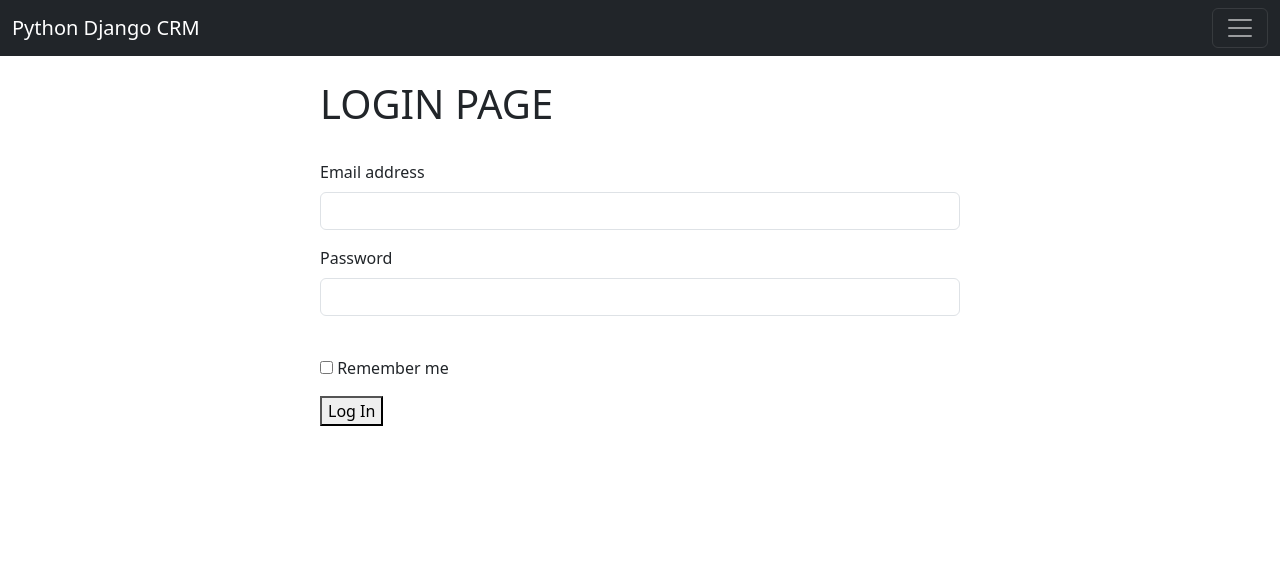
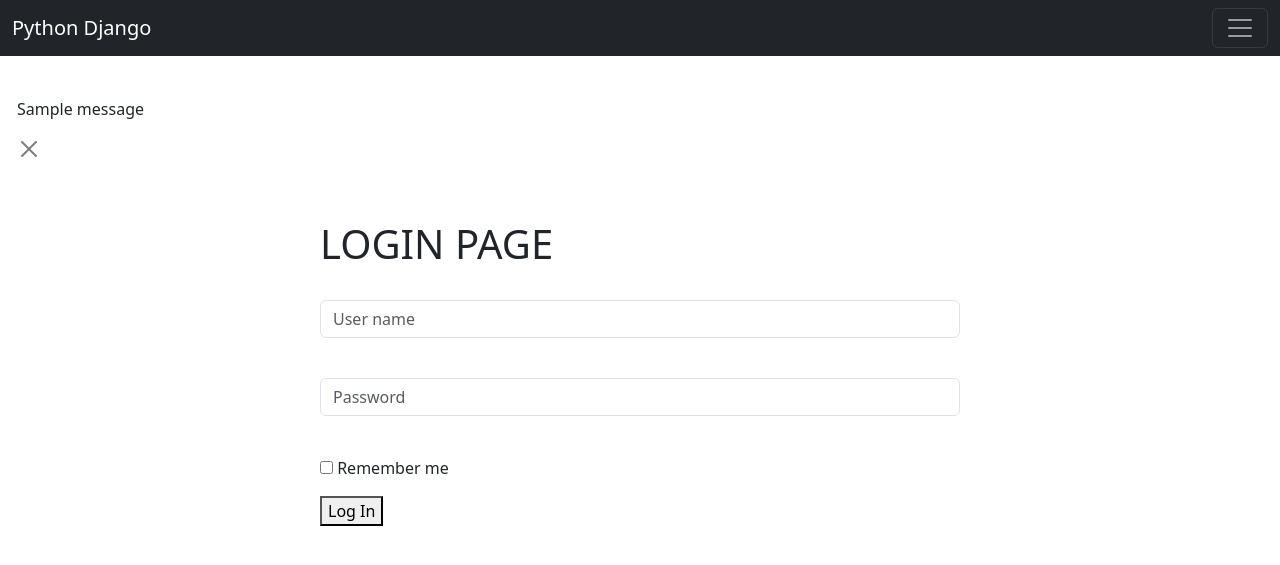
Before and after one commit to madithyac/Django-CRUD-Application, a Django app: page / in a window 1280 px wide. Shown: the top 565 px of the page. Run offline with Django 4.2, Linux system fonts and the light colour scheme; tables that the repository leaves empty hold one stand-in row (values such as "Sample post"); one stand-in notice (Sample message) is shown; some libraries are stand-ins or nearby versions.

Commit message:
added forms.py file

```diff
--- a/website/templates/base.html
+++ b/website/templates/base.html
@@ -5,14 +5,24 @@
   <head>
     <meta charset="UTF-8" />
     <meta name="viewport" content="width=device-width, initial-scale=1.0" />
-    <title>Python Django application</title>
+    <title>Python Django</title>
   </head>
 
 
 
 <link href="https://cdn.jsdelivr.net/npm/bootstrap@6.0.0-alpha.1/dist/css/bootstrap.min.css" rel="stylesheet" integrity="sha384-B/GM4XqrwHnWXNOWMbloTmrYXZg10cakYGmpfsR/bbzQ6JAJI4ihuyADKLnBgrCe" crossorigin="anonymous">
 <body>{% include 'navbar.html' %}
-    <div class="contain"><br/>{% block content %}
+    <div class="contain"><br/>
+      {% if messages %}
+        {% for message in messages %}
+        <div class="alert theme-warning" role="alert">
+  <p>{{message}}</p>
+  <button type="button" class="btn-close ms-auto" data-bs-dismiss="alert" aria-label="Close"></button>
+</div><br>
+
+        {% endfor %}
+      {% endif %}
+      {% block content %}
 {% endblock %}
 </div>
 
--- a/website/templates/home.html
+++ b/website/templates/home.html
@@ -1,25 +1,34 @@
 {% extends 'base.html' %} {% block content %}
 <div class="col-md-6 offset-md-3">
+  {% if user.is_authenticated %}
+  <h1>Hello world</h1>
+
+  {% else %}
   <h1>LOGIN PAGE</h1>
   <br />
   <form method="POST" action="{% url 'home' %}">
     {% csrf_token %}
     <form>
       <div class="mb-3">
-        <label for="exampleInputEmail1" class="form-label">Email address</label>
+        <!--<label for="exampleInputEmail1" class="form-label">User Name</label>-->
         <input
-          type="email"
+          type="text"
           class="form-control"
-          id="exampleInputEmail1"
           aria-describedby="emailHelp"
+          placeholder="User name"
+          name="username"
+          required
         />
       </div>
+      <br />
       <div class="mb-3">
-        <label for="exampleInputPassword1" class="form-label">Password</label>
+        <!--<label for="exampleInputPassword1" class="form-label">Password</label>-->
         <input
           type="password"
           class="form-control"
-          id="exampleInputPassword1"
+          placeholder="Password"
+          name="password"
+          required
         />
       </div>
       <br />
@@ -31,4 +40,5 @@
     </form>
   </form>
 </div>
-{% endblock %}
+
+{% endif %} {% endblock %}
--- a/website/templates/navbar.html
+++ b/website/templates/navbar.html
@@ -1,6 +1,6 @@
 <nav class="navbar md:navbar-expand bg-4 navbar-dark bg-dark">
   <div class="container-fluid">
-    <a class="navbar-brand" href="{% url 'home' %}">Python Django CRM </a>
+    <a class="navbar-brand" href="{% url 'home' %}">Python Django</a>
     <button
       class="btn-icon navbar-toggler"
       type="button"
@@ -32,9 +32,18 @@
           <li class="nav-item">
             <a class="nav-link active" aria-current="page" href="#">Home</a>
           </li>
+          {% if user.is_authenticated %}
           <li class="nav-item">
-            <a class="nav-link" href="#">Link</a>
+            <a class="nav-link" href="{% url 'logout' %}">Logout</a>
           </li>
+          {% else %}
+          <li class="nav-item">
+            <a class="nav-link" href="{% url 'register' %}">Register</a>
+          </li>
+          <li class="nav-item">
+            <a class="nav-link" href="{% url 'home' %}">Login</a>
+          </li>
+          {% endif %}
           <li class="nav-item">
             <button
               class="nav-link"
--- /dev/null
+++ b/website/templates/register.html
@@ -0,0 +1,5 @@
+{% extends 'base.html' %} {% block content %}
+
+<h1>REGISTER</h1>
+
+{% endblock %}
--- a/website/urls.py
+++ b/website/urls.py
@@ -5,5 +5,6 @@ from . import views
 urlpatterns = [
     path('', views.home, name='home'),
     #path('login/', views.login_user, name='login'),
-    #path('logout/', views.logout_user, name='logout'),
+    path('logout/', views.logout_user, name='logout'),
+    path('register/', views.register_user, name='register'),
 ]
--- a/website/views.py
+++ b/website/views.py
@@ -1,13 +1,28 @@
-from django.shortcuts import render
+from django.shortcuts import render, redirect
 from django.contrib.auth import authenticate, login, logout
 from django.contrib import messages
 
 # Create your views here.
 def home(request):
+    #Check to see if loggin in
+    if request.method =="POST":
+        username= request.POST['username']
+        password=request.POST['password']
+        #Authenticate
+        user=authenticate(request, username=username, password=password)
+        if user is not None:
+            login(request, user)
+            messages.success(request,"Logged in")
+            return redirect('home')
+        else:
+            messages.success(request, "There was an error logging in, please try again")
+            return redirect('home')
     return render(request, 'home.html', {})
 
-def login_user(request):
-    pass
+def logout_user(request):
+    logout(request)
+    messages.success(request, "You have been logged out")
+    return redirect('home')
 
-def logout_user(request):
-    pass
+def register_user(request):
+    return render(request, 'register.html', {})
```
